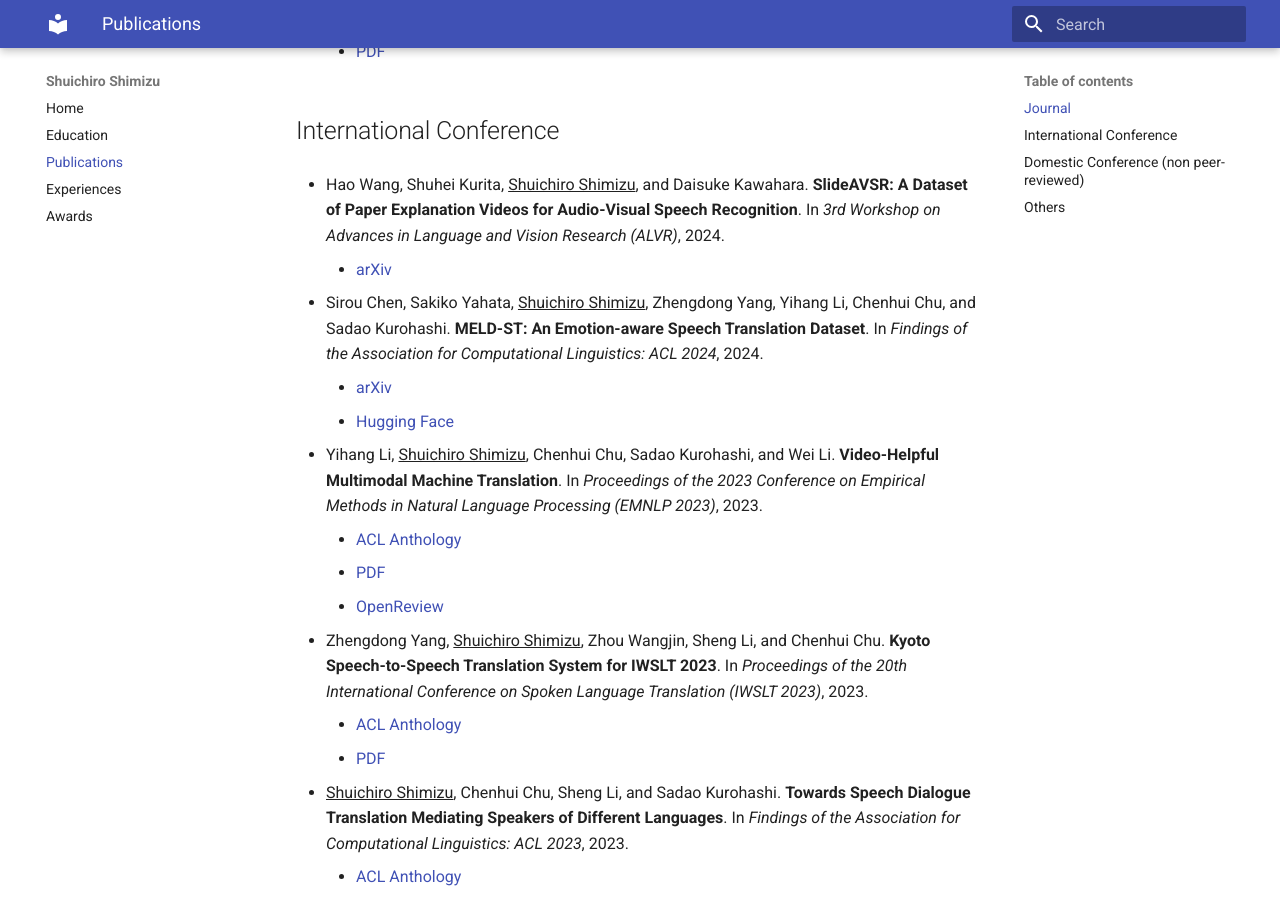
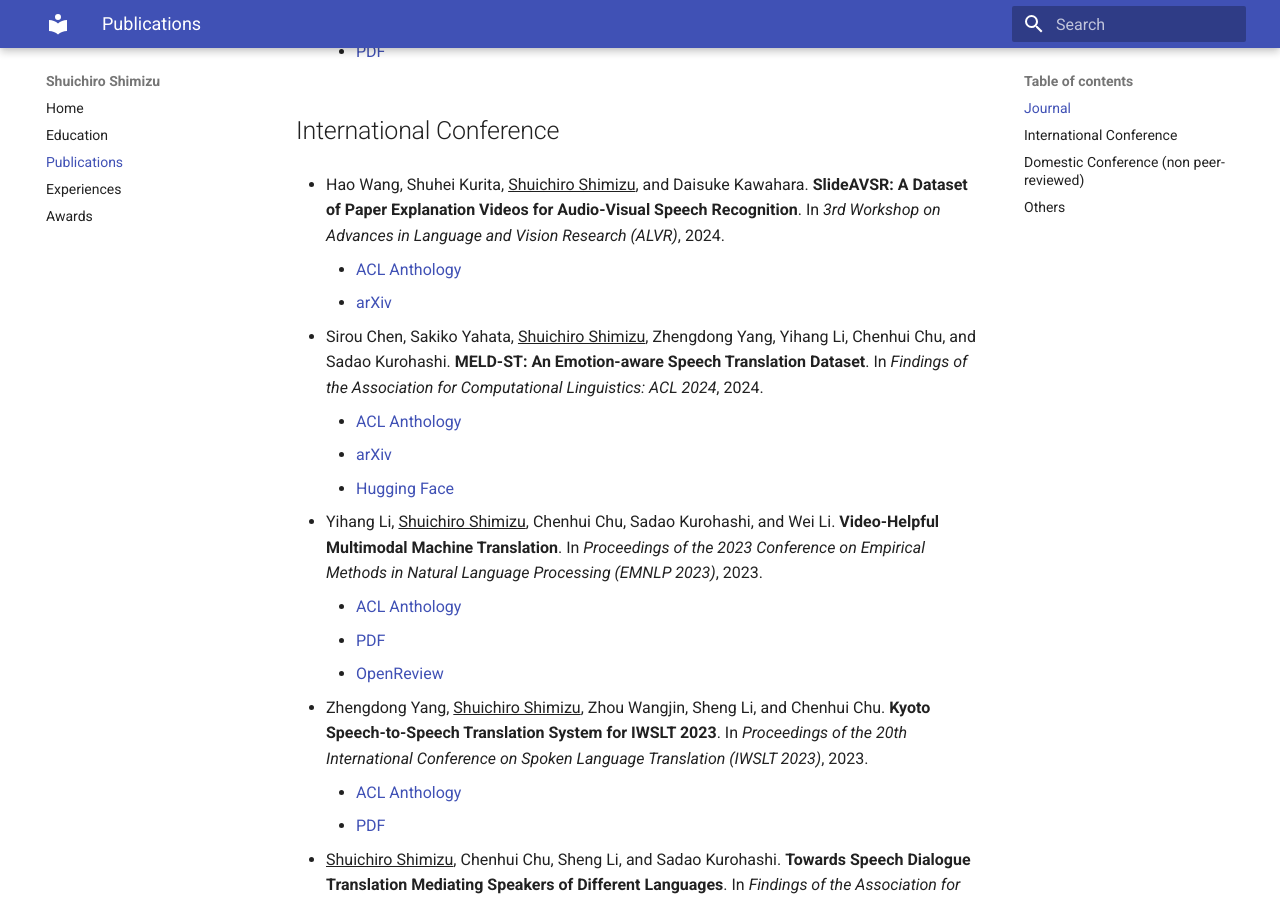
Before and after one commit to cromz22/cromz22.github.io, an MkDocs documentation site: the page built from docs/publications.md, in a window 1280 px wide and 900 px high, scrolled down 369 px. Built offline with MkDocs 1.6.1 and Material for MkDocs 9.7.7, drawn with Linux system fonts in a browser that asks for light colours.

Commit message:
update publications

```diff
--- a/docs/publications.md
+++ b/docs/publications.md
@@ -15,11 +15,13 @@
 - Hao Wang, Shuhei Kurita, <u>Shuichiro Shimizu</u>, and Daisuke Kawahara.
   **SlideAVSR: A Dataset of Paper Explanation Videos for Audio-Visual Speech Recognition**.
   In _3rd Workshop on Advances in Language and Vision Research (ALVR)_, 2024.
+    - [ACL Anthology](https://aclanthology.org/2024.alvr-1.11/)
     - [arXiv](https://arxiv.org/abs/2401.09759)
 
 - Sirou Chen, Sakiko Yahata, <u>Shuichiro Shimizu</u>, Zhengdong Yang, Yihang Li, Chenhui Chu, and Sadao Kurohashi.
   **MELD-ST: An Emotion-aware Speech Translation Dataset**.
   In _Findings of the Association for Computational Linguistics: ACL 2024_, 2024.
+    - [ACL Anthology](https://aclanthology.org/2024.findings-acl.601/)
     - [arXiv](https://arxiv.org/abs/2405.13233)
     - [Hugging Face](https://huggingface.co/datasets/ku-nlp/MELD-ST)
 
```
